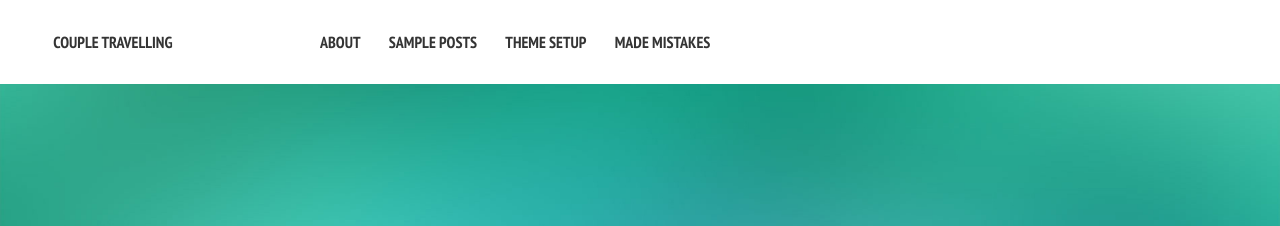
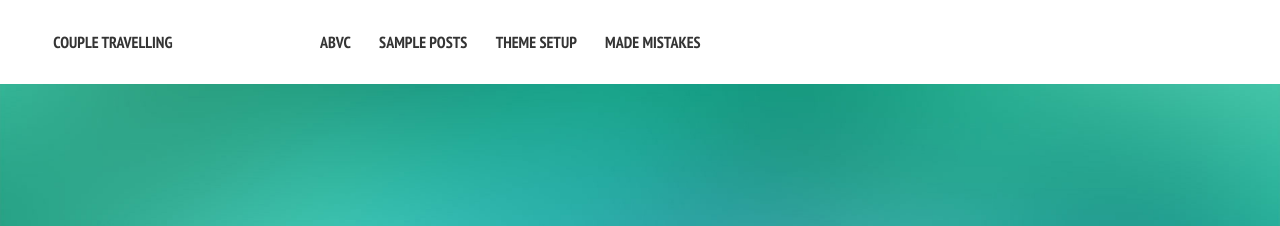
Before and after one commit to shinojin/shinojin.github.com, a Jekyll site: the page built from index.md, in a window 1280 px wide. Shown: the top 226 px of the page. Built offline with Jekyll 4.4.1, drawn with Linux system fonts in a browser that asks for light colours; nearby versions of some CDN libraries.

Commit message:
Update navigation.yml

```diff
--- a/_data/navigation.yml
+++ b/_data/navigation.yml
@@ -1,6 +1,6 @@
 # Site navigation links
 
-- title: About
+- title: abvc
   url: /about/
 
 - title: Sample Posts
```
